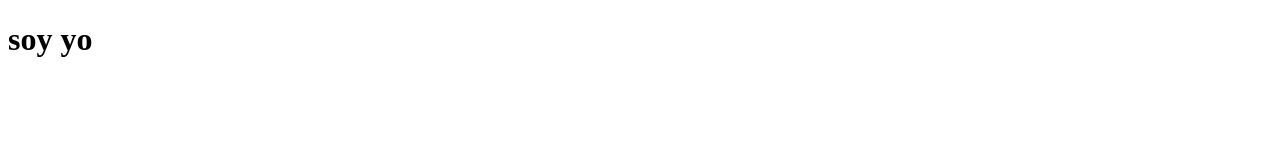
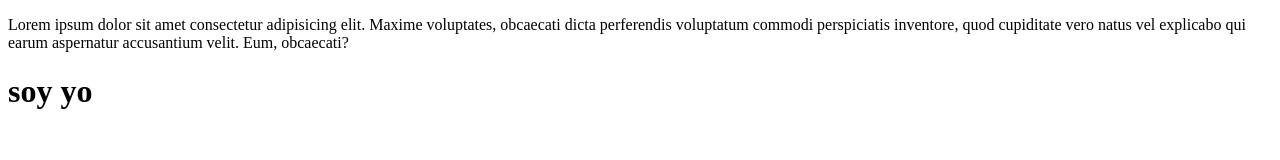
Before and after one commit to itzcyber/practica-repo, a plain HTML site: page index.html in a window 1280 px wide. Drawn offline with Linux system fonts and the light colour scheme; files that its build step writes are made by us from their sources.

Commit message:
agregada pagina 2 html

```diff
--- a/index.html
+++ b/index.html
@@ -6,6 +6,9 @@
     <meta http-equiv="X-UA-Compatible" content="IE=edge">
     <meta name="viewport" content="width=device-width, initial-scale=1.0">
     <title>Document</title>
+    <p>
+        Lorem ipsum dolor sit amet consectetur adipisicing elit. Maxime voluptates, obcaecati dicta perferendis voluptatum commodi perspiciatis inventore, quod cupiditate vero natus vel explicabo qui earum aspernatur accusantium velit. Eum, obcaecati?
+    </p>
 
     <script>
 console.log("testjsworking");
```
Also changed, not shown: page2.html (added).
